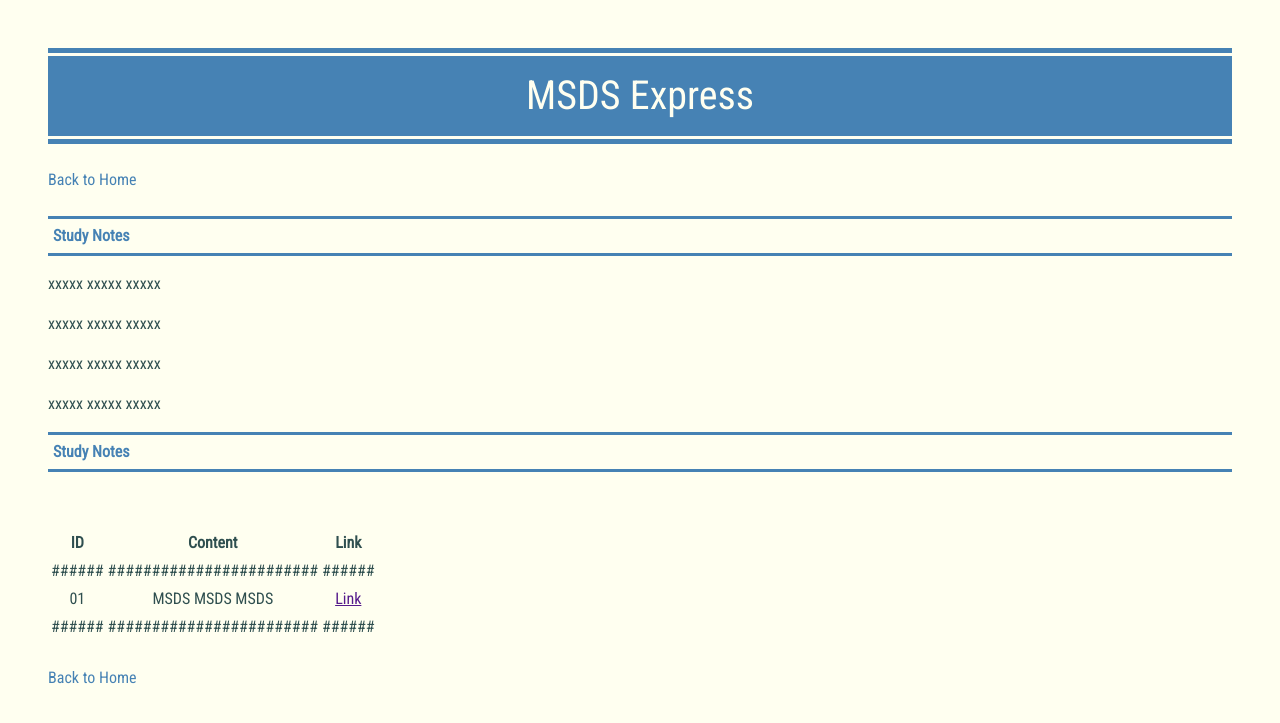
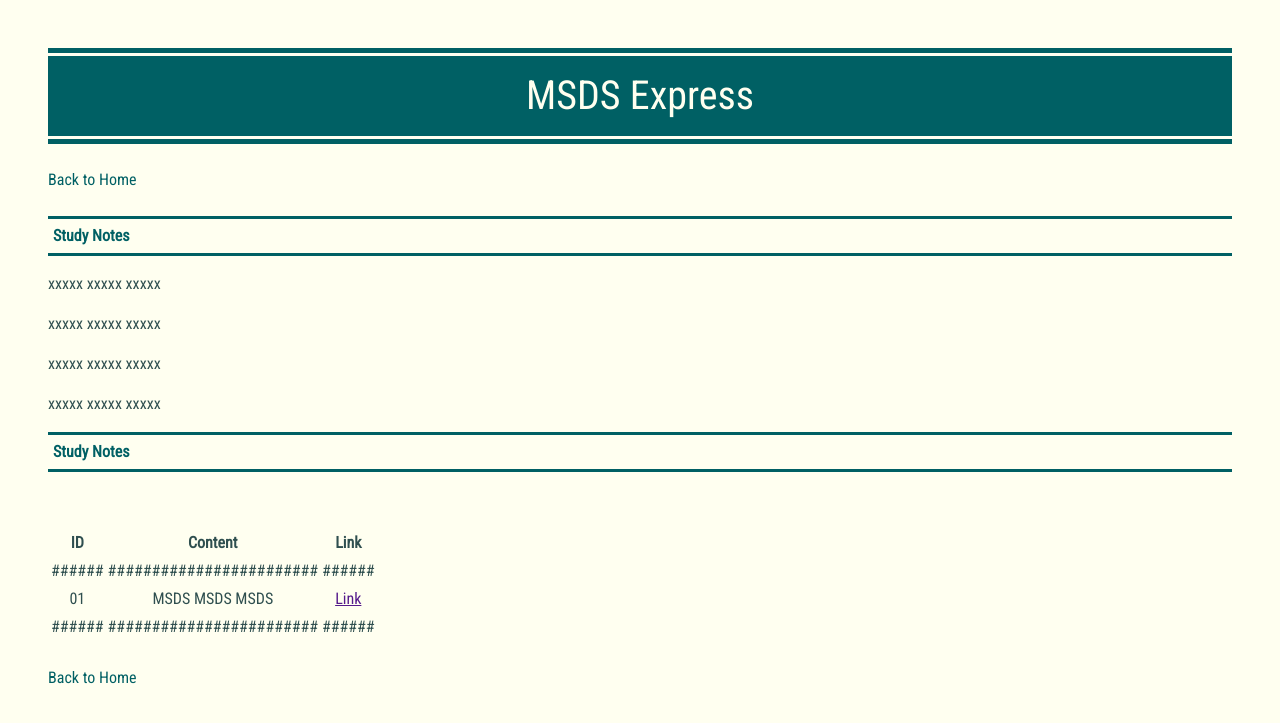
Before and after one commit to milanfx/02-MSDS-Express, a Jekyll site: the page built from index.md, in a window 1280 px wide. Shown: the top 723 px of the page. Built offline with Jekyll 4.4.1, drawn with Linux system fonts in a browser that asks for light colours.

Commit message:
Update page.html

```diff
--- a/_layouts/page.html
+++ b/_layouts/page.html
@@ -17,25 +17,33 @@
     }
 
     h2 {
-      color: SteelBlue;
+      color: #006064;
+      font-family: 'Roboto Condensed', sans-serif;
+      font-size: 24px;
     }
 
     h3 {
       background-color: Ivory;
-      color: SteelBlue;
+      color: #006064;
       text-align: left;
       font-family: 'Roboto Condensed', sans-serif;
       font-size: 16px;
       margin: 0;
       overflow: hidden;
       padding: 5px;
-      border-top: 3px solid SteelBlue;
-      border-bottom: 3px solid SteelBlue;
+      border-top: 3px solid #006064;
+      border-bottom: 3px solid #006064;
+    }
+
+    h4 {
+      color: #006064;
+      font-family: 'Roboto Condensed', sans-serif;
+      font-size: 16px;
     }
 
     .back-home {
       background-color: Ivory;
-      color: SteelBlue;
+      color: #006064;
       text-align: left;
       font-family: 'Roboto Condensed', sans-serif;
       font-size: 16px;
@@ -48,10 +56,10 @@
 </head>
 <body>
 
-  <div style="border-top: 5px solid SteelBlue;"></div>
+  <div style="border-top: 5px solid #006064;"></div>
   <div style="border-top: 3px solid Ivory;"></div>
   <div style="
-    background-color: SteelBlue;
+    background-color: #006064;
     color: Ivory;
     text-align: center;
     font-family: 'Roboto Condensed', sans-serif;
@@ -63,7 +71,7 @@
     {{ page.title }}
   </div>
   <div style="border-bottom: 3px solid Ivory;"></div>
-  <div style="border-bottom: 5px solid SteelBlue;"></div>
+  <div style="border-bottom: 5px solid #006064;"></div>
   <br>
   <a href="/" class="back-home">Back to Home</a>
   <br>
```
